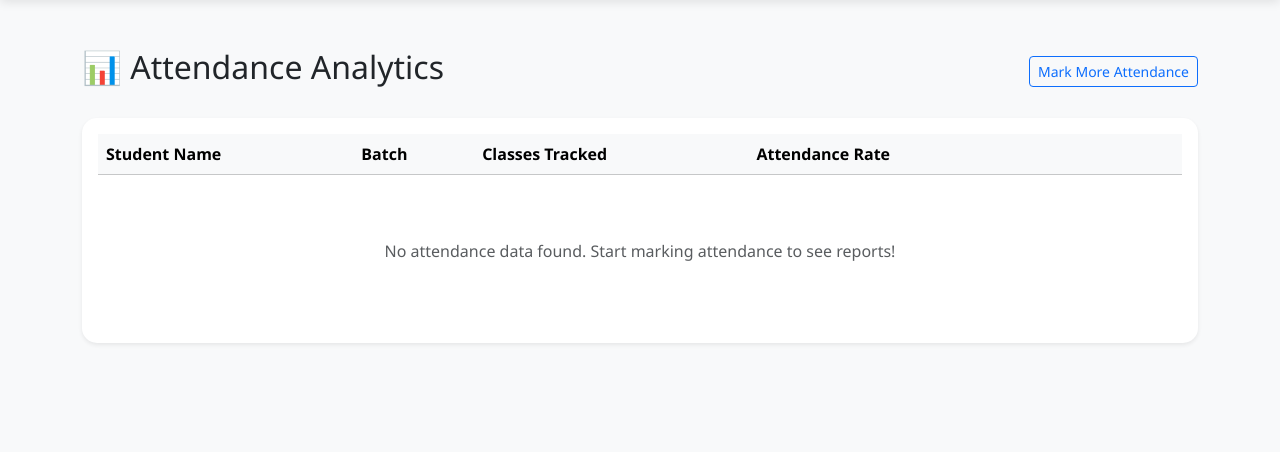
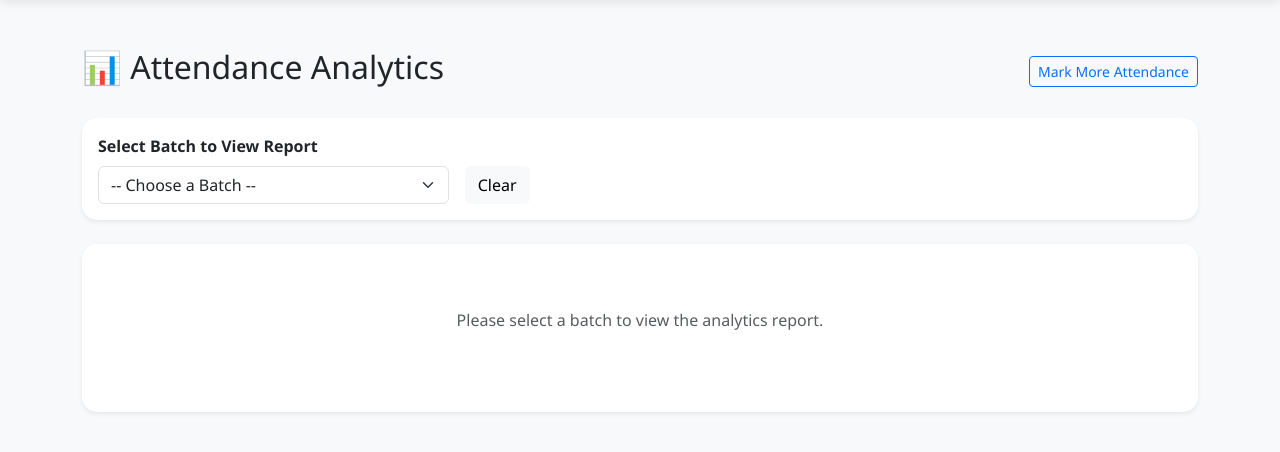
Before and after one commit to Yash25BCE10747/byop-ai-ml, a Flask app: page /attendance_report in a window 1280 px wide. Shown: the part 56-508 px from the top of the page. Run offline with Flask 3, Linux system fonts and the light colour scheme; lists and menus that the app fills with data are empty.

Commit message:
Update report.html

```diff
--- a/templates/report.html
+++ b/templates/report.html
@@ -6,8 +6,30 @@
         <a href="/attendance" class="btn btn-outline-primary btn-sm">Mark More Attendance</a>
     </div>
 
+    <div class="card mb-4 shadow-sm border-0">
+        <div class="card-body">
+            <form method="GET" action="{{ url_for('attendance_report') }}" class="row g-3 align-items-end">
+                <div class="col-md-4">
+                    <label class="form-label fw-bold">Select Batch to View Report</label>
+                    <select name="batch" class="form-select" onchange="this.form.submit()">
+                        <option value="">-- Choose a Batch --</option>
+                        {% for b in batches %}
+                        <option value="{{ b.batch }}" {% if selected_batch == b.batch %}selected{% endif %}>
+                            {{ b.batch }}
+                        </option>
+                        {% endfor %}
+                    </select>
+                </div>
+                <div class="col-md-2">
+                    <a href="{{ url_for('attendance_report') }}" class="btn btn-light">Clear</a>
+                </div>
+            </form>
+        </div>
+    </div>
+
     <div class="card shadow-sm border-0">
         <div class="card-body">
+            {% if report %}
             <table class="table align-middle">
                 <thead class="table-light">
                     <tr>
@@ -15,6 +37,7 @@
                         <th>Batch</th>
                         <th>Classes Tracked</th>
                         <th style="width: 40%;">Attendance Rate</th>
+                        <th>AI Comment</th>
                     </tr>
                 </thead>
                 <tbody>
@@ -27,21 +50,27 @@
                             <div class="d-flex align-items-center">
                                 <div class="progress flex-grow-1" style="height: 12px;">
                                     <div class="progress-bar {% if item.percentage >= 75 %}bg-success{% else %}bg-danger{% endif %}"
-                                         role="progressbar"
-                                         style="width: {{ item.percentage }}%">
+                                        role="progressbar" style="width: {{ item.percentage }}%">
                                     </div>
                                 </div>
                                 <span class="ms-3 fw-bold">{{ item.percentage }}%</span>
                             </div>
                         </td>
+                        <td>
+                            <span class="badge
+                                    {% if item.performance == 'Good' %}bg-success
+                                     {% elif item.performance == 'Average' %}bg-warning text-dark
+                                     {% else %}bg-danger{% endif %}">
+                                {{ item.performance }}
+                            </span>
+                        </td>
                     </tr>
                     {% endfor %}
                 </tbody>
             </table>
-
-            {% if not report %}
+            {% else %}
             <div class="text-center py-5">
-                <p class="text-muted">No attendance data found. Start marking attendance to see reports!</p>
+                <p class="text-muted">Please select a batch to view the analytics report.</p>
             </div>
             {% endif %}
         </div>
```
